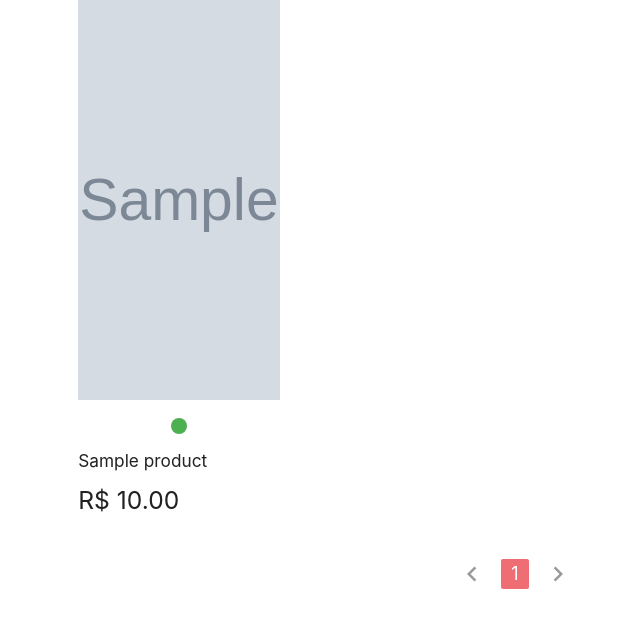
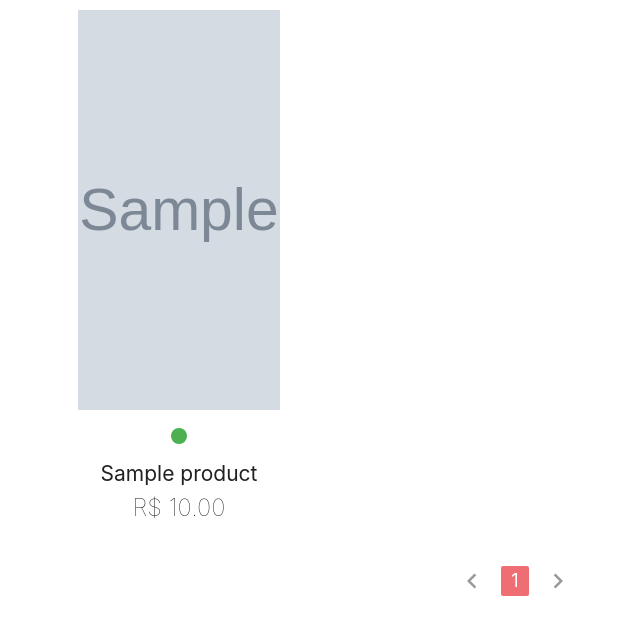
Before and after one commit to EduardoJM/TheNerdShop, a Django app: page /shop/products/ in a window 1280 px wide. Shown: the top 635 px of the page, without its empty margins (125-765 px from the left). Run offline with Django 3.2, Linux system fonts and the light colour scheme; tables that the repository leaves empty hold one stand-in row (values such as "Sample post"); grey boxes marked "Sample" are stand-in pictures.

Commit message:
change styles in products listing view

```diff
--- a/shop/static/styles/shop.css
+++ b/shop/static/styles/shop.css
@@ -4,3 +4,39 @@
     align-items: center;
     justify-content: center;
 }
+
+.products-row {
+    display: flex;
+    flex-wrap: wrap;
+    flex-direction: row;
+    align-items: baseline;
+    justify-content: flex-start;
+}
+
+.product-item {
+    margin-left: 0 !important;
+    margin-top: 10px;
+    margin-bottom: 10px;
+}
+
+.product-item h6 {
+    font-weight: normal;
+    text-align: center;
+    font-size: 1.4rem;
+    margin-bottom: 10px;
+}
+
+.product-item .price-old {
+    text-align: center;
+    font-weight: lighter;
+    text-decoration: line-through;
+    font-size: 1.4rem;
+    opacity: 0.6;
+    margin: 0;
+}
+.product-item .price-new {
+    text-align: center;
+    font-weight: lighter;
+    font-size: 1.6rem;
+    margin: 0;
+}
--- a/shop/templates/shop/views/products.html
+++ b/shop/templates/shop/views/products.html
@@ -12,7 +12,7 @@
 
 
 {% block content %}
-    <div class="row">
+    <div class="row products-row">
         {% for p in page_obj %}
             <div class="col s12 m6 l4 xl3 product-item">
                 <div class="slider">
--- a/shop/views.py
+++ b/shop/views.py
@@ -9,5 +9,5 @@ def index(request):
 class AllProducts(generic.ListView):
     model = Product
     template_name = 'shop/views/products.html'
-    paginate_by = 2
+    paginate_by = 10
     ordering = ['-created_date']
```
Also changed, not shown: resources/icons/tags/book_box.svg (added), resources/icons/tags/export/book_box.png (added).
